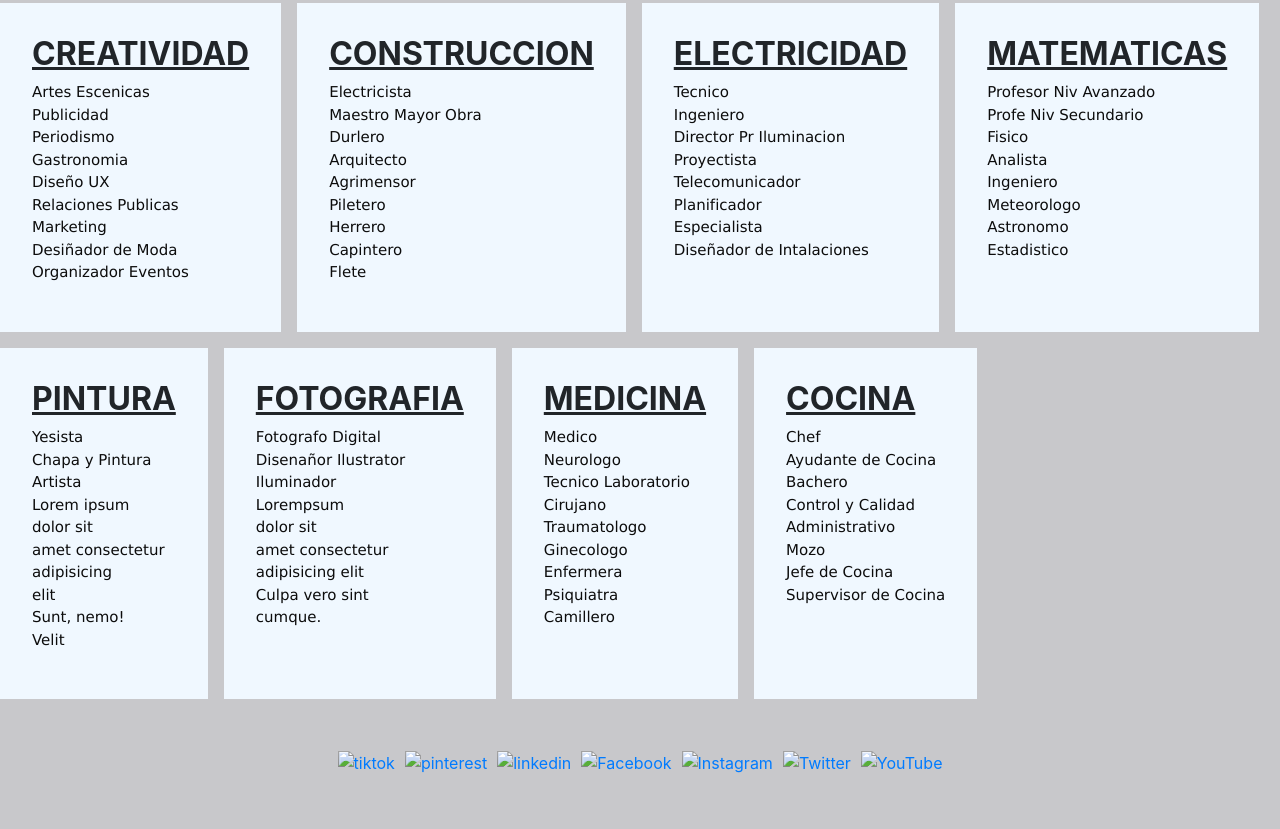
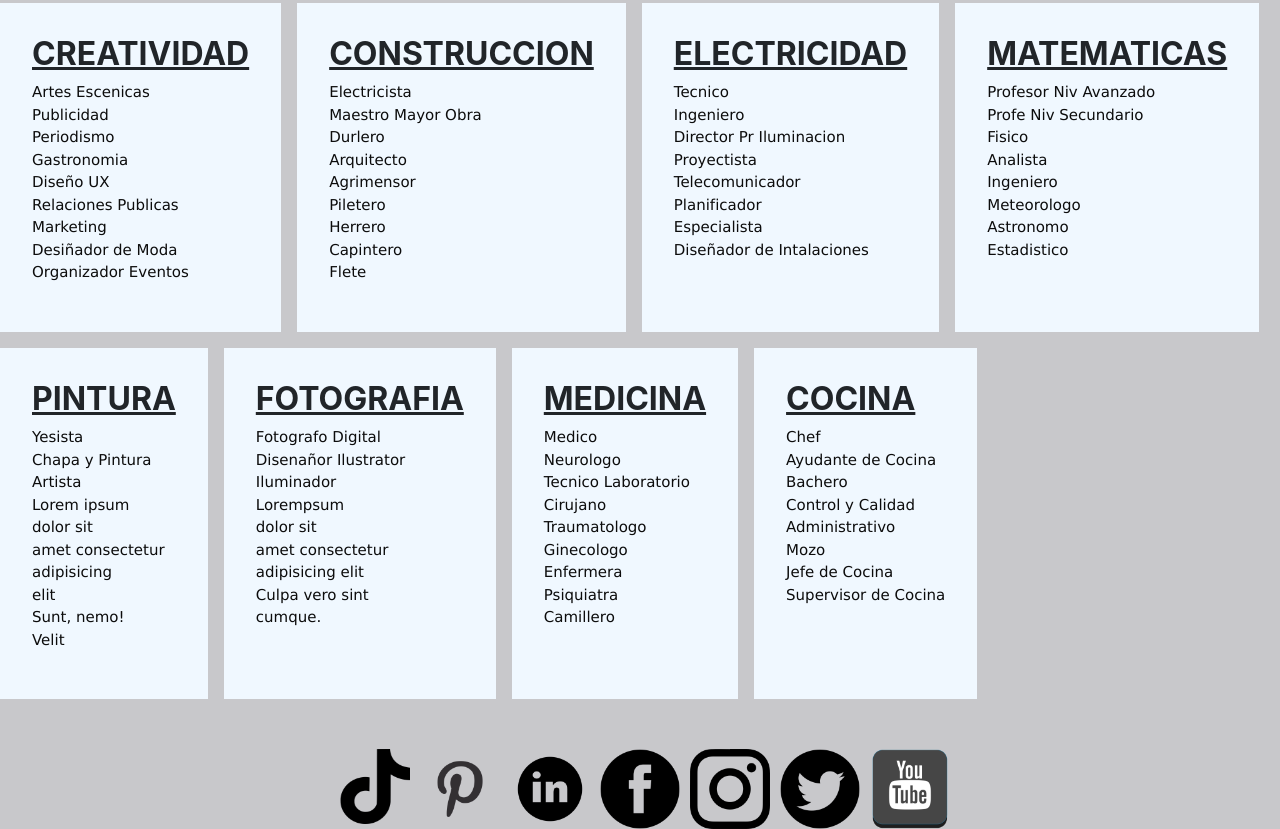
Before and after one commit to marcosr2023/pagina-coder2, a plain HTML site: page paginas/categorias.html in a window 1280 px wide. Shown: the part 698-1527 px from the top of the page. Before the commit the page ends 1473 px from the top, so only its background shows below. Drawn offline with nearby package versions, Linux system fonts and the light colour scheme.

Commit message:
arreglando footer

```diff
--- a/paginas/categorias.html
+++ b/paginas/categorias.html
@@ -122,13 +122,13 @@
 
 
   <div class="footer-redes">
-    <a href="https://www.tiktok.com/es"><img src="../../coder segunda entrega/images/imgfooter/tiktok_icon_160773.png" alt="tiktok"></a>
-    <a href="https://www.pinterest.com/"><img src="../../coder segunda entrega/images/imgfooter/art_creative_design_photo_photography_pinterest_share_icon_123745.png" alt="pinterest"></a>
-    <a href="https://www.linkedin.com/"><img src="../../coder segunda entrega/images/imgfooter/LinkedIn_Rounded_Solid_icon-icons.com_61559.png" alt="linkedin"></a>
-    <a href="https://www.facebook.com/"><img src="../../coder segunda entrega/images/imgfooter/social_facebook_fb_35.png" alt="Facebook"></a>
-    <a href="https://www.instagram.com/"><img src="../../coder segunda entrega/images/imgfooter/Instagram_New_icon-icons.com_69008.png" alt="Instagram"></a>
-    <a href="https://twitter.com"><img src="../../coder segunda entrega/images/imgfooter/social_Twitter_38.png" alt="Twitter"></a>
-    <a href="https://www.youtube.com/"><img src="../../coder segunda entrega/images/imgfooter/2363050-google-media-social-social-media-video-youtube_85469.png" alt="YouTube"></a>
+    <a href="https://www.tiktok.com/es"><img src="../images/imgfooter/tiktok_icon_160773.png" alt="tiktok"></a>
+    <a href="https://www.pinterest.com/"><img src="../images/imgfooter/art_creative_design_photo_photography_pinterest_share_icon_123745.png" alt="pinterest"></a>
+    <a href="https://www.linkedin.com/"><img src="../images/imgfooter/LinkedIn_Rounded_Solid_icon-icons.com_61559.png" alt="linkedin"></a>
+    <a href="https://www.facebook.com/"><img src="../images/imgfooter/social_facebook_fb_35.png" alt="Facebook"></a>
+    <a href="https://www.instagram.com/"><img src="../images/imgfooter/Instagram_New_icon-icons.com_69008.png" alt="Instagram"></a>
+    <a href="https://twitter.com"><img src="../images/imgfooter/social_Twitter_38.png" alt="Twitter"></a>
+    <a href="https://www.youtube.com/"><img src="../images/imgfooter/2363050-google-media-social-social-media-video-youtube_85469.png" alt="YouTube"></a>
   </div>
 
 </footer>
```
Also changed, not shown: 1 other file.
